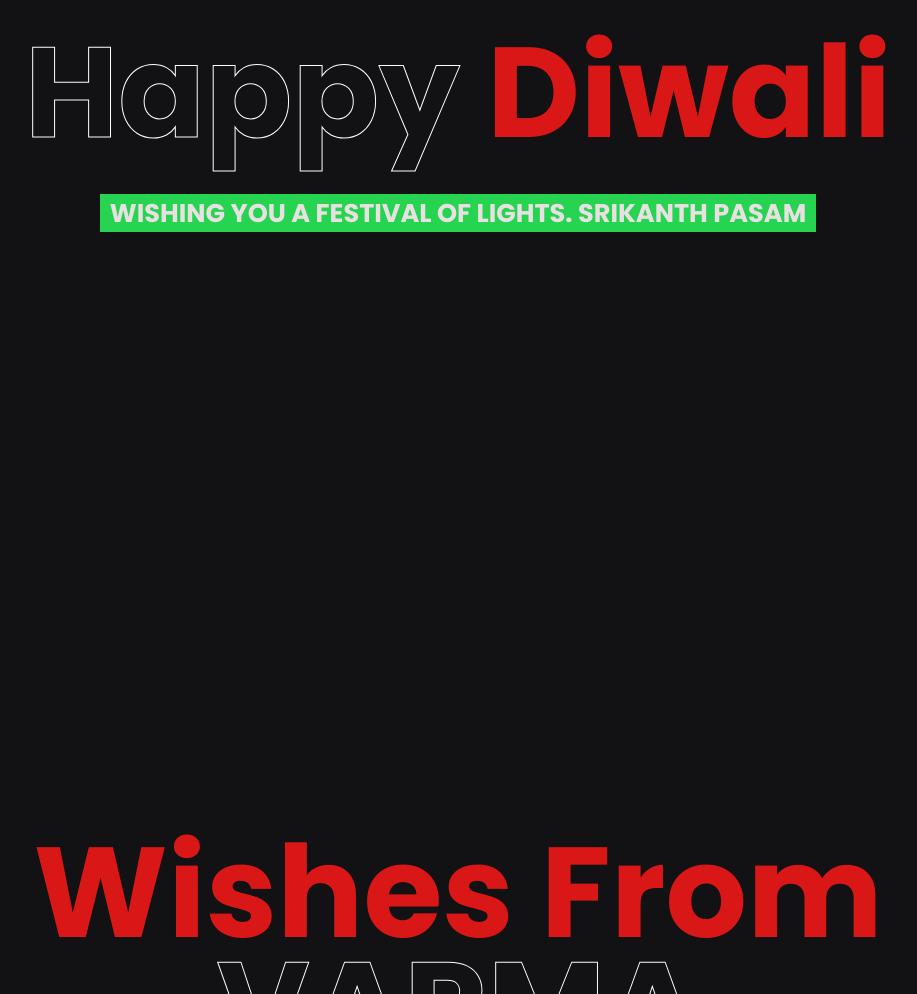
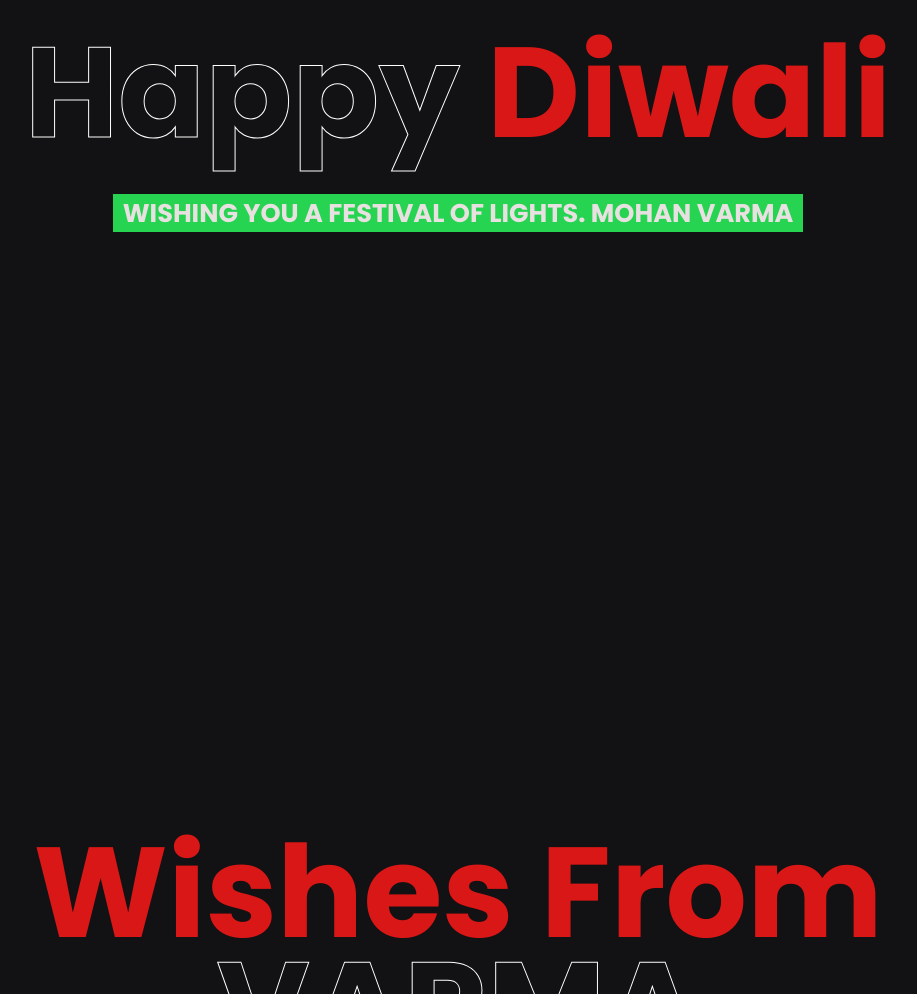
Before and after one commit to pasamsrikanth/diwali, a plain HTML site: page index.html in a window 1280 px wide. Shown: the part 1050-2044 px from the top of the page, without its empty margins (182-1099 px from the left). Drawn offline with nearby package versions, Linux system fonts and the light colour scheme.

Commit message:
name_update

```diff
--- a/index.html
+++ b/index.html
@@ -14,7 +14,7 @@
 		<h2>
 			Happy <c>Diwali</c>
 			<span>Wishing you a festival of lights.
-			  <b>Srikanth</b> Pasam</span>
+			  <b>mohan</b> varma</span>
 		</h2>
 	</section>
 
```
